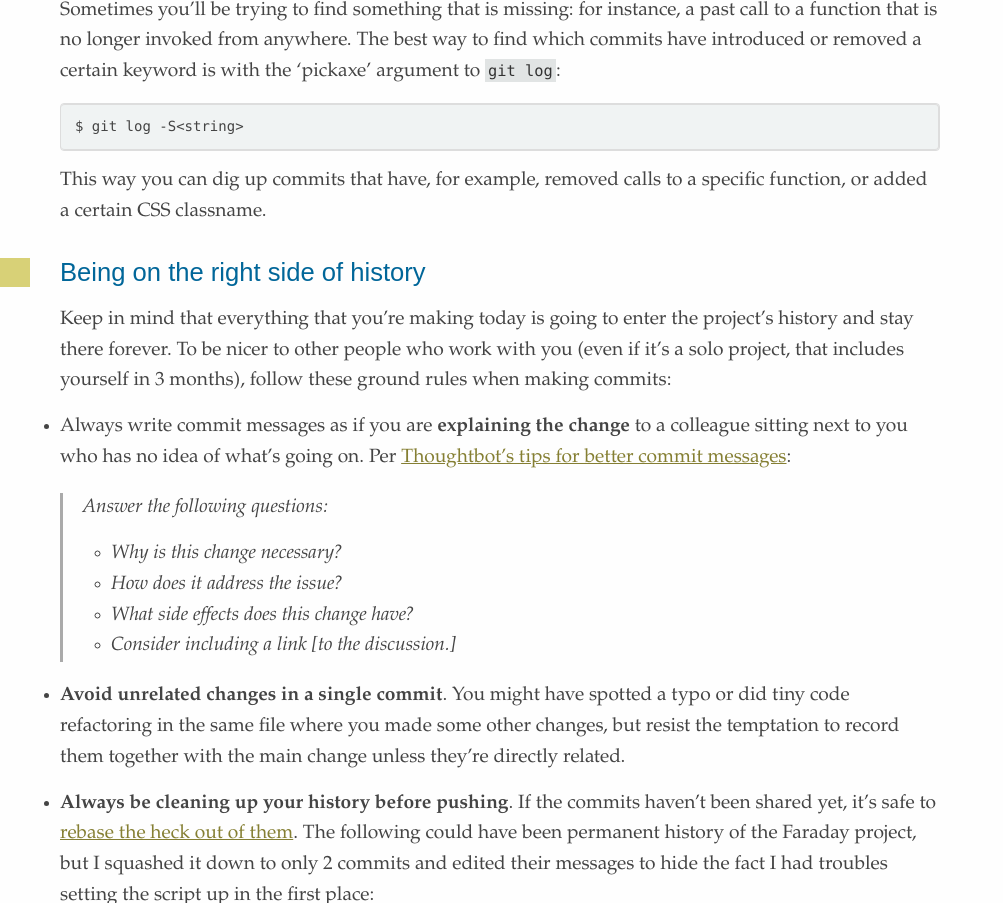
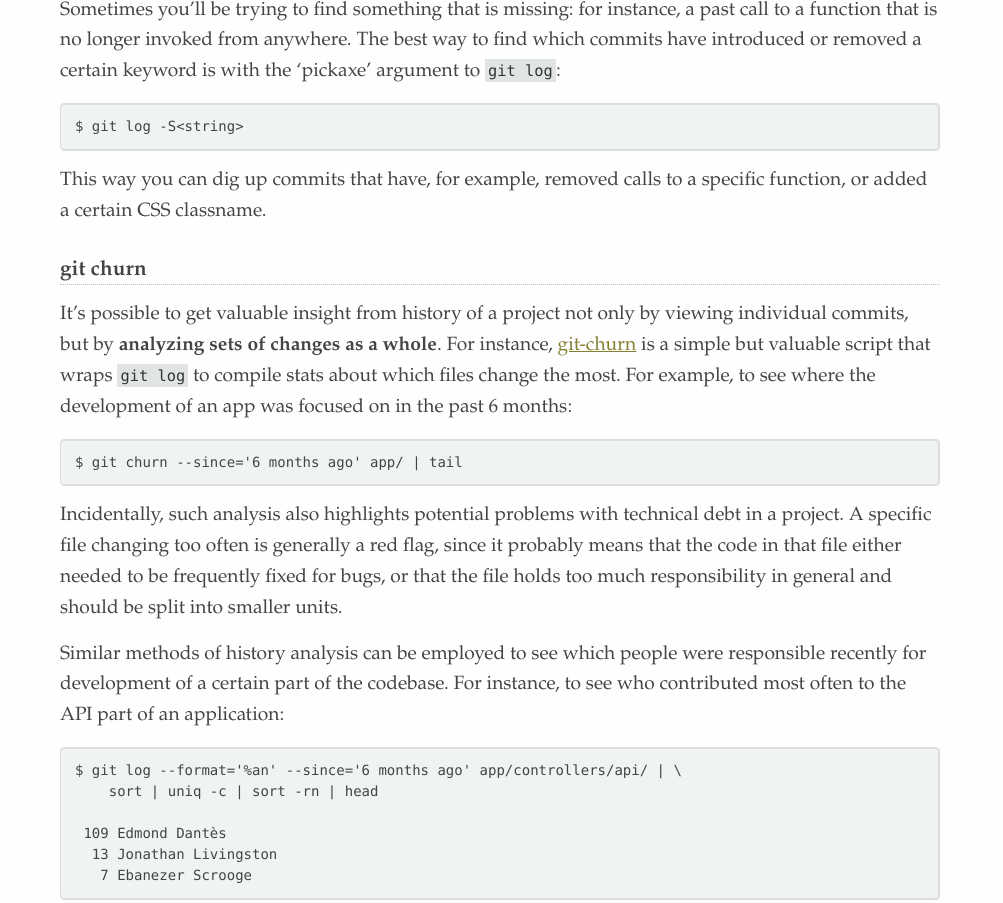
Before and after one commit to mislav/blog, a Jekyll site: the page built from _posts/2014-02-07-hidden-documentation.md, in a window 1280 px wide and 1400 px high, scrolled down 2604 px, cut to the strip 0-903 px from the top of the window. Shown: the whole strip, without its empty margins (0-1003 px from the left). Built offline with Jekyll 4.4.1, drawn with Linux system fonts in a browser that asks for light colours; Markdown is read by kramdown in place of the engine named in the settings.

Commit message:
Add section about git-churn

```diff
--- a/_posts/2014-02-07-hidden-documentation.md
+++ b/_posts/2014-02-07-hidden-documentation.md
@@ -112,6 +112,33 @@ find which commits have introduced or removed a certain keyword is with the
 This way you can dig up commits that have, for example, removed calls to a
 specific function, or added a certain CSS classname.
 
+### git churn
+
+It's possible to get valuable insight from history of a project not only by
+viewing individual commits, but by **analyzing sets of changes as a whole**. For
+instance, [git-churn][] is a simple but valuable script that wraps
+`git log` to compile stats about which files change the most. For example, to
+see where the development of an app was focused on in the past 6 months:
+
+    $ git churn --since='6 months ago' app/ | tail
+
+Incidentally, such analysis also highlights potential problems with technical
+debt in a project. A specific file changing too often is generally a red flag,
+since it probably means that the code in that file either needed to be
+frequently fixed for bugs, or that the file holds too much responsibility in
+general and should be split into smaller units.
+
+Similar methods of history analysis can be employed to see which people were
+responsible recently for development of a certain part of the codebase. For
+instance, to see who contributed most often to the API part of an application:
+
+    $ git log --format='%an' --since='6 months ago' app/controllers/api/ | \
+        sort | uniq -c | sort -rn | head
+
+     109 Edmond Dantès
+      13 Jonathan Livingston
+       7 Ebanezer Scrooge
+
 ## Being on the right side of history
 
 Keep in mind that everything that you're making today is going to enter the
```
